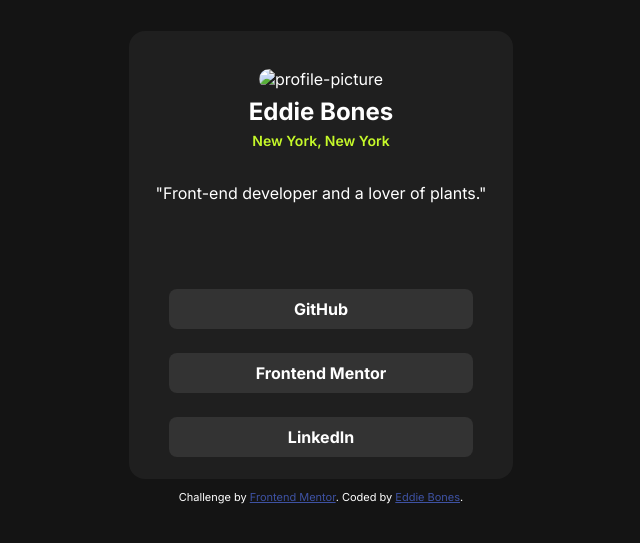
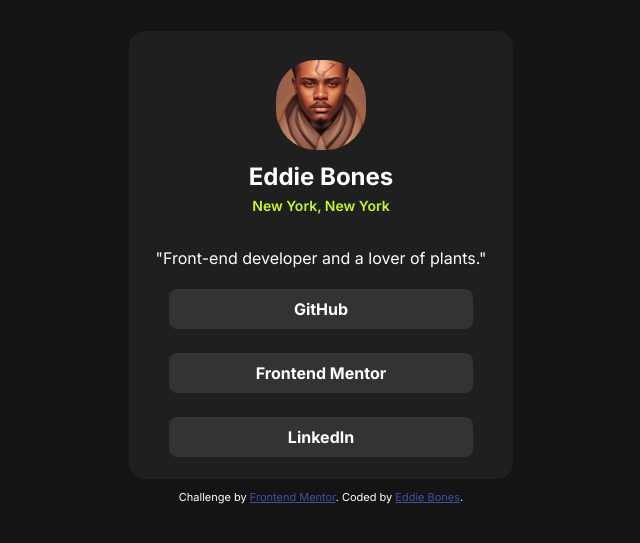
Before and after one commit to EddieBones1/Social-Links-Profile, a plain HTML site: page index.html in a window 1280 px wide. Shown: the part 133-676 px from the top of the page, without its empty margins (319-959 px from the left). Drawn offline with Linux system fonts and the light colour scheme.

Commit message:
update index.html
Updated the location of the profile picture.

```diff
--- a/index.html
+++ b/index.html
@@ -30,7 +30,7 @@
     <div class="container">
       <div class="image-description">
         <img
-          src="./images/38B580FE-8B24-47F5-8CC6-48D55BDA44B5.jpg"
+          src="/assets/images/avatar-Eddie.jpg"
           alt="profile-picture"
           width="90px"
         />
```
